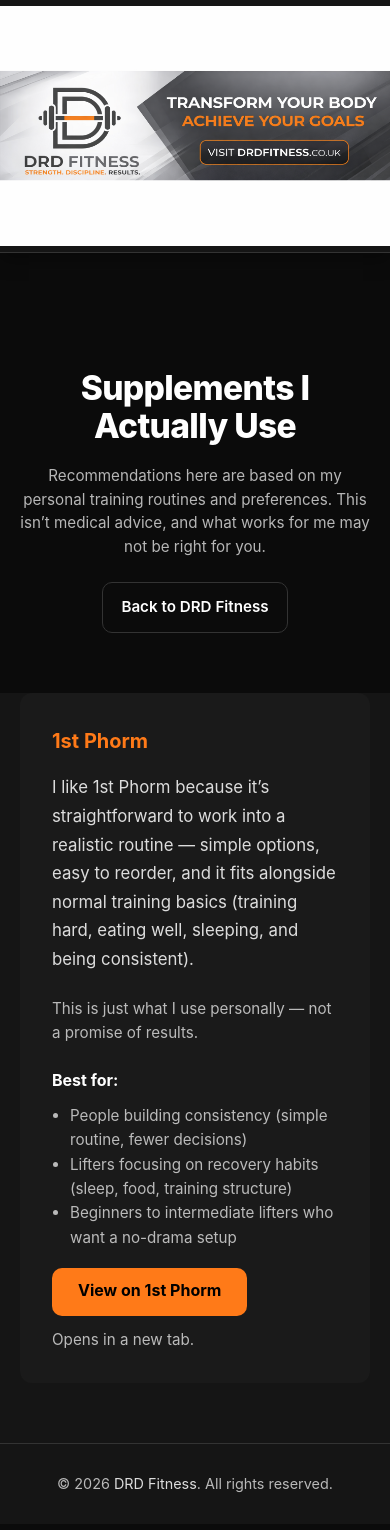
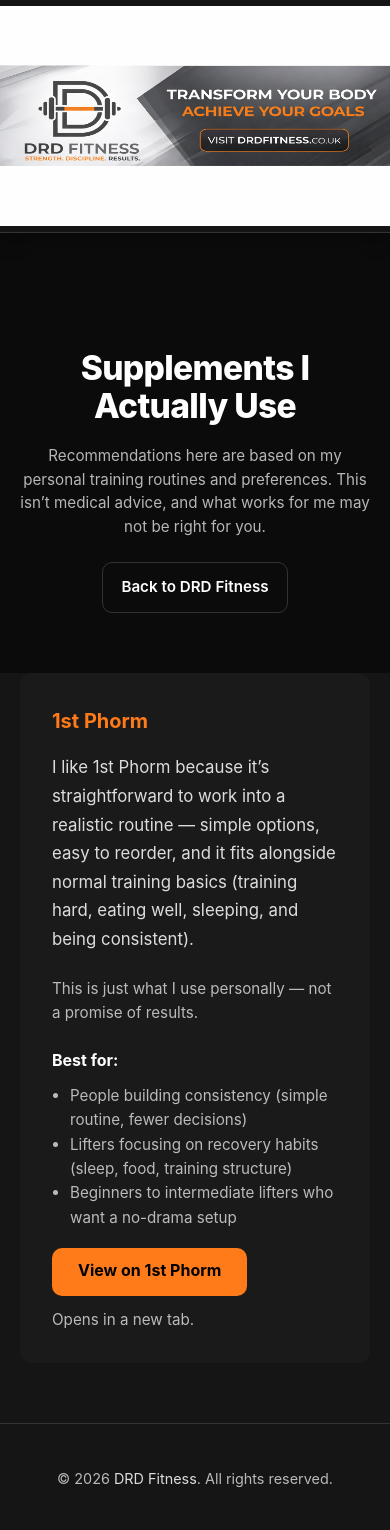
Before and after one commit to robbd86/drdfitness-landing, a website: page supplements/index.html in a window 390 px wide. Drawn offline with Linux system fonts and the light colour scheme.

Commit message:
Polish footer styling

```diff
--- a/supplements/index.html
+++ b/supplements/index.html
@@ -226,7 +226,7 @@
     .site-banner img {
       width: 100%;
       height: auto;
-      max-height: 340px;
+      max-height: 320px;
       display: block;
     }
     @media (max-width: 768px) {
@@ -234,17 +234,18 @@
         padding: 6px 0;
       }
       .site-banner img {
-        max-height: 240px;
+        max-height: 220px;
       }
     }
 
     footer {
       background: var(--color-bg-alt);
       border-top: 1px solid var(--color-border);
-      padding: 28px 20px;
+      padding: 44px 20px;
       text-align: center;
       color: var(--color-text-muted);
       font-size: 0.9rem;
+      line-height: 1.5;
     }
 
     footer a {
```
Also changed, not shown: index.html (+4 -3 lines).
